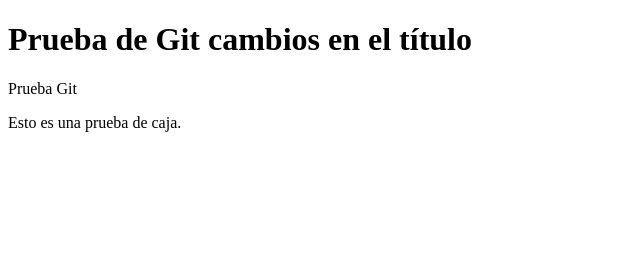
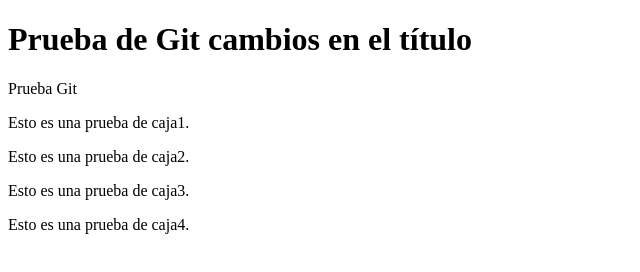
Before and after one commit to mrpintos/PRY-PRUEBA1_UDEMY, a plain HTML site: page index.html in a window 1280 px wide. Shown: the whole page, without its empty margins (0-640 px from the left). Drawn offline with Linux system fonts and the light colour scheme.

Commit message:
se realizan nuevos cambios en index.html

```diff
--- a/index.html
+++ b/index.html
@@ -9,7 +9,17 @@
     <h1>Prueba de Git cambios en el título</h1>
     <p>Prueba Git</p>
     <div>
-        <p>Esto es una prueba de caja.</p>
+        <p>Esto es una prueba de caja1.</p>
     </div>
+    <div>
+        <p>Esto es una prueba de caja2.</p>
+    </div>
+    <div>
+        <p>Esto es una prueba de caja3.</p>
+    </div>
+    <div>
+        <p>Esto es una prueba de caja4.</p>
+    </div>
+
 </body>
 </html>
```
